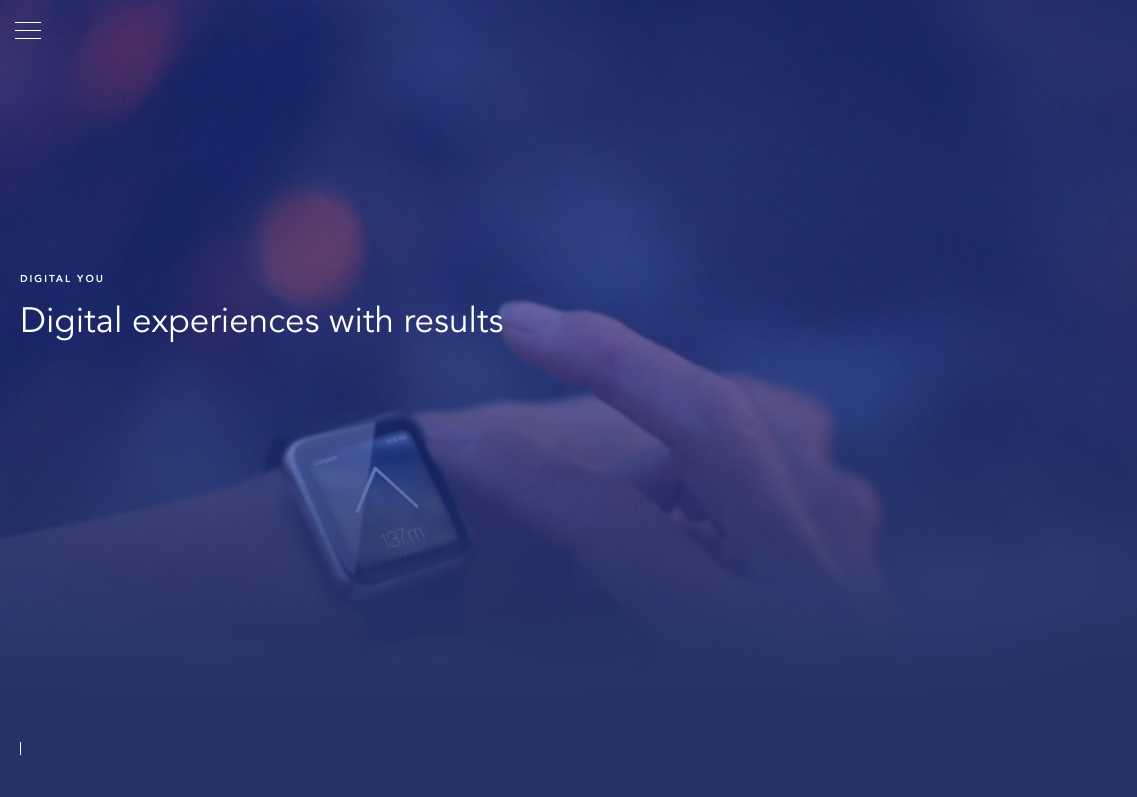
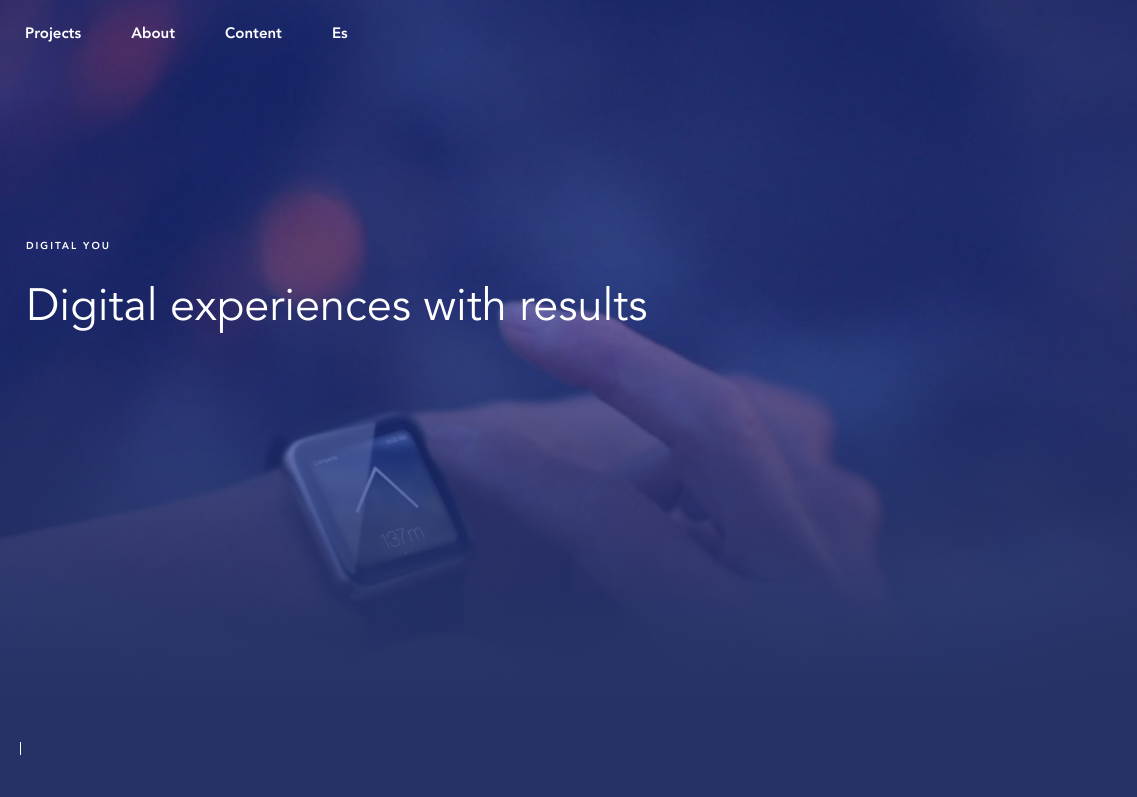
Before and after one commit to ByronGBP/react-landing-page-thing, a React app: page / in a window 1280 px wide. Shown: the top 797 px of the page, 0-1137 px from the left. Built offline with nearby package versions, Linux system fonts and the light colour scheme.

Commit message:
add 768px breakpoint

```diff
--- a/src/components/Header/Header.js
+++ b/src/components/Header/Header.js
@@ -4,6 +4,7 @@ import React, { Component } from 'react';
 import Burger from './Burger';
 import Logo from './Logo';
 import Sidebar from './Sidebar';
+import Nav from './Nav';
 
 type Props = {}
 
@@ -63,6 +64,7 @@ class Header extends Component<Props> {
       <header ref={(elem) => this.headerElement = elem} id="header" className="">
         <div className="header__container">
           <div className="header__burger"><Burger onClick={this.handleBurgerClick}/></div>
+          <div className="header__nav"><Nav/></div>
           <div className="header__logo"><Logo/></div>
           <div className="header__sidebar" ref={elem => this.sidebarElement = elem}><Sidebar/></div>
         </div>
--- /dev/null
+++ b/src/components/Header/Nav.js
@@ -0,0 +1,50 @@
+// @flow
+import React, { Component } from 'react';
+
+type Props = {}
+
+class Nav extends Component<Props> {
+
+  navItemsElements: ?NodeList<HTMLElement>;
+
+  componentDidMount() {
+    this.setupEventHandle();
+  }
+
+  handleClick = (evt: SyntheticEvent<HTMLElement>) => {
+    const currentElement = evt.currentTarget;
+    currentElement.classList.toggle('active');
+    let patch = 0; // For the first time user clicks
+    if (!this.navItemsElements) {
+      return;
+    }
+    this.navItemsElements.forEach((elem: HTMLElement) => {
+      if (elem !== currentElement && elem.classList.contains('active')){
+        elem.classList.remove('active');
+        patch += 1;
+      }
+    });
+    //TODO:- refactor
+    if (patch === 3) {
+      currentElement.classList.toggle('active');
+    }
+  }
+
+  setupEventHandle() {
+    this.navItemsElements = document.querySelectorAll('.nav__item');
+  }
+
+  render() {
+    return (
+      <nav className="nav">
+        <ul className="nav__container">
+          <li className="nav__item active" onClick={this.handleClick}> <a> Projects</a></li>
+          <li className="nav__item active" onClick={this.handleClick}> <a> About</a></li>
+          <li className="nav__item active" onClick={this.handleClick}> <a> Content</a></li>
+          <li className="nav__item active" onClick={this.handleClick}> <a> Es</a></li>
+        </ul>
+      </nav>
+    );
+  }
+}
+export default Nav;
--- a/src/components/Main/Landing/Landing.js
+++ b/src/components/Main/Landing/Landing.js
@@ -31,9 +31,9 @@ class Landing extends Component<Props> {
     const element = this.landingElement;
     const pageYOffset = window.pageYOffset;
     if (pageYOffset > this.currentYOffset && this.currentYPosition > -10) {
-      this.currentYPosition -= 0.1;
+      this.currentYPosition -= 0.15;
     } else if (pageYOffset < this.currentYOffset && this.currentYPosition < 0) {
-      this.currentYPosition += 0.1;
+      this.currentYPosition += 0.15;
     }
     element.style.backgroundPositionY = this.currentYPosition + 'px';
 
@@ -70,7 +70,7 @@ class Landing extends Component<Props> {
           <div className="landing__container">
             <div className={`landing__message ${this.handleHack() ? "landing__message--active" : ""}`}>
               <h1 className="subtitle"><p>DIGITAL YOU</p></h1>
-              <h3 className="title"><p>Digital experiences with results</p></h3>
+              <h3 className="title col-8"><p>Digital experiences with results</p></h3>
             </div>
             <div className="landing__gradient">
               <div className="mouse-scroll__container">
--- a/src/scss/_layout.scss
+++ b/src/scss/_layout.scss
@@ -29,6 +29,7 @@
   }
 }
 
+@include breakpoints(768px) {
   .col-1 {width: 8.33%;}
   .col-2 {width: 16.66%;}
   .col-3 {width: 25%;}
@@ -41,3 +42,4 @@
   .col-10 {width: 83.33%;}
   .col-11 {width: 91.66%;}
   .col-12 {width: 100%;}
+}
--- a/src/scss/_modules.scss
+++ b/src/scss/_modules.scss
@@ -8,3 +8,4 @@
 @import "modules/_mouse-scroll.scss";
 @import "modules/_loader.scss";
 @import "modules/_overlay.scss";
+@import "modules/_nav.scss";
--- a/src/scss/_theme.scss
+++ b/src/scss/_theme.scss
@@ -25,7 +25,9 @@ button {
   font-family: AvenirLTStd-Book;
 }
 
-.header__sidebar {
+.header{
+
+  &__sidebar {
     font-family: AvenirLTStd-Book;
     font-size: 35px;
     line-height: 1.05;
@@ -35,6 +37,16 @@ button {
     color: $second-color;
   }
 
+  &__nav {
+    font-family: "AvenirLTStd-Heavy";
+    font-size: 15px;
+    line-height: 1.3;
+    letter-spacing: 0em;
+    font-weight: normal;
+    font-style: normal;
+  }
+
+}
 .sidebar{
   &__legal-link {
     font-family: 'AvenirLTStd-Book';
@@ -56,12 +68,28 @@ button {
   }
 }
 
+.nav__item {
+  height: 100%;
+  vertical-align: middle;
+  padding: 25px 25px;
+  opacity: 0.3;
+  @include transition(0.4s);
+
+  &.active {
+    opacity: 1;
+  }
+}
+
 .subtitle {
   font-family: "AvenirLTStd-Heavy";
   font-size: 10px;
   line-height: 1.3;
   letter-spacing: 0.2em;
   padding-bottom: 20px;
+
+  @include breakpoints(768px) {
+    padding-bottom: 30px;
+  }
 }
 
 .title {
@@ -69,4 +97,9 @@ button {
   font-size: 35px;
   line-height: 1.05;
   letter-spacing: 0em;
+
+    @include breakpoints(768px) {
+      font-size: 45px;
+      line-height: 1.177777;
   }
+}
--- a/src/scss/_utils.scss
+++ b/src/scss/_utils.scss
@@ -71,6 +71,12 @@
   }
 }
 
+@mixin breakpoints($min-width) {
+  @media only screen and (min-width: $min-width) {
+    @content;
+  }
+}
+
 .margin-padding-zero {
   margin: 0;
   padding: 0;
--- a/src/scss/modules/_header.scss
+++ b/src/scss/modules/_header.scss
@@ -14,6 +14,24 @@
   &__burger {
     @include flex;
     @include align-items-center;
+    @include transition(0.4s ease);
+    @include breakpoints(768px) {
+      opacity: 0;
+      z-index: -100;
+      position: absolute;
+    }
+  }
+
+  &__nav {
+    @include flex;
+    @include transition(0.4s ease);
+    opacity: 0;
+    position: absolute;
+    @include breakpoints(768px) {
+      position: relative;
+      opacity: 1;
+      width:100%;
+    }
   }
 
   &__sidebar {
--- a/src/scss/modules/_landing.scss
+++ b/src/scss/modules/_landing.scss
@@ -6,12 +6,17 @@
     @include flex;
     @include flex-column;
     height: 100vh;
+
+    @include breakpoints(768px) {
+      width: 746px;
+    }
   }
 
   &__gradient {
-    height: 60%;
     width: 100%;
-    position: relative;
+    height: 60vh;
+    top: 40vh;
+    position: absolute;
     @include linear-gradient(rgba(38, 50, 101, 0) 0%, rgba(38, 50, 101, 0.89) 65%, rgba(38, 50, 101, 1) 80%, rgba(38, 50, 101, 1) 100%);
   }
 
@@ -22,9 +27,14 @@
     width: 100%;
     padding-left: 20px;
     padding-right: 30px;
-    height: 45%;
+    position: absolute;
+    top: 30%;
     @include transition(0.4s 1s ease-out);
     @include transform(translateY(10%));
+
+    @include breakpoints(768px) {
+      padding-left: 26px;
+    }
 
     &--active {
       @include transform(translateY(0%));
--- /dev/null
+++ b/src/scss/modules/_nav.scss
@@ -0,0 +1,10 @@
+.nav {
+  &__container {
+    @include flex;
+
+  }
+
+  &__item {
+
+  }
+}
```
Also changed, not shown: src/public/styles/main.css, src/styles/main.css (added), 1 other file. Lines whose indentation alone changed are shown as unchanged.
